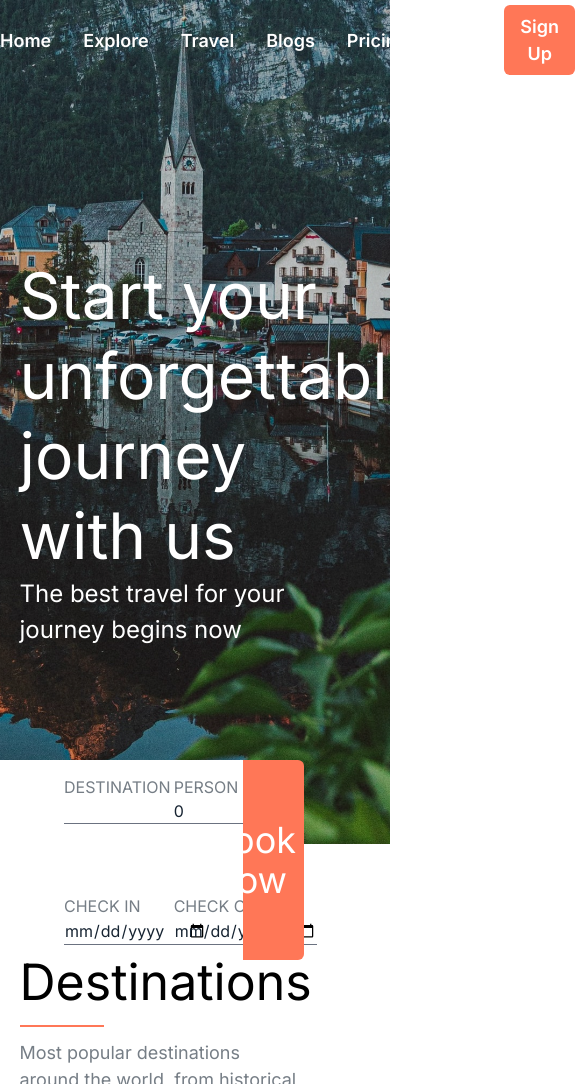
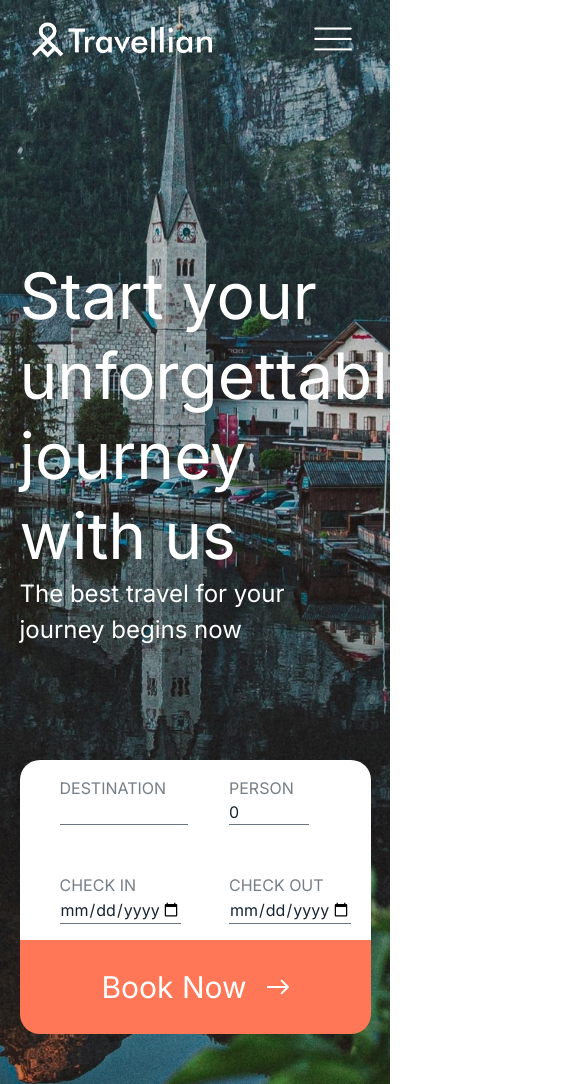
Before and after one commit to Prashant8Khatiwada/awakened_devs_assessment, a Next.js app: page / in a window 390 px wide. Shown: the top 1084 px of the page, 575 px wide, since content can reach past the window. Built offline with nearby package versions, Linux system fonts and the light colour scheme.

Commit message:
home responsive

```diff
--- a/app/components/Header.tsx
+++ b/app/components/Header.tsx
@@ -2,17 +2,22 @@ import React from "react";
 import Logo from "../../public/Logo.png";
 import Image from "next/image";
 import Link from "next/link";
+import HamBurger from "../../public/hamburger 1.png";
 
 const Header = () => {
   return (
-    <div className="text-color-primary w-full h-20 relative flex justify-around items-center bg-black bg-opacity-0 font-sound ">
+    <div className="text-color-primary w-full h-20 relative flex justify-between  px-16 mid:px-8 items-center bg-black bg-opacity-0 ">
       {/* For Logo  */}
       <div className="cursor-pointer">
-        <Image src={Logo} alt="logo" width={234} height={45.61} />
+        <Image
+          className="w-[243px] h-[45.61px] mid:w-[180px] mid:h-[36px]"
+          src={Logo}
+          alt="logo"
+        />
       </div>
 
       {/* For Menu  */}
-      <div className="flex gap-8 text-font-sm">
+      <div className="flex gap-8 mid:gap-4 text-font-md mid:text-font-sm sml:hidden">
         <Link href="/">
           <div className="cursor-pointer">Home</div>
         </Link>
@@ -31,12 +36,21 @@ const Header = () => {
       </div>
 
       {/* For Login Button  */}
-      <div className="flex gap-8 text-font-sm">
-        <button className="rounded-12 px-4 py-2">Log In</button>
-        <button className="bg-color-btn-primary rounded-md px-4 py-2">
+      <div className="flex gap-8 mid:gap-4 text-font-md mid:text-font-sm sml:hidden">
+        <button className="rounded-12 px-4 py-2 mid:px-3 mid:py-1">
+          Log In
+        </button>
+        <button className="bg-color-btn-primary rounded-md px-4 py-2 mid:px-3 mid:py-1">
           Sign Up
         </button>
       </div>
+
+      {/* ========== FOR SMALL SCREEN =========  */}
+      <Image
+        src={HamBurger}
+        alt="Hamburger"
+        className="sml:block hidden cursor-pointer"
+      />
     </div>
   );
 };
--- a/app/components/HeroSection.jsx
+++ b/app/components/HeroSection.jsx
@@ -18,15 +18,16 @@ const HeroSection = () => {
       </div>
 
       {/* Booking section  */}
-      <div className="h-[150px] w-[78%] flex mid:h-[200px] ">
+      <div className="h-[150px] w-[78%] flex mid:h-[200px] sml:flex-col sml:w-[90%] sml:self-center ">
         {/* left section  */}
-        <div className=" bg-color-primary h-full w-[80%] grid grid-flow-col mid:grid-cols-2 mid:grid-flow-row place-items-center justify-items-start pl-28 lrg:pl-16 mid:pl-0 gap-20 lrg:gap-10 mid:gap-0 ">
-          <div>
+        <div className=" bg-color-primary h-full w-[80%] sml:w-[100%] flex items-center justify-center px-10 pl-36 mid:pl-10 sml:px-5 sml:py-4 sml:rounded-t-[20px]">
+          <div className="grid grid-flow-col mid:grid-cols-2 sml:grid-cols-1 mid:grid-flow-row items-center justify-items-center gap-12 justify-between">
+            <div className="w-full">
               <p className="text-color-secondary-light">DESTINATION</p>
               <input className="block appearance-none w-32 bg-transparent border-b border-gray-500  focus:outline-none  text-color-secondary m-0 p-0" />
             </div>
 
-          <div>
+            <div className="w-full">
               <p className="text-color-secondary-light">PERSON</p>
               <select
                 className="block appearance-none w-20 bg-transparent border-b border-gray-500  focus:outline-none  text-color-secondary m-0 p-0"
@@ -39,7 +40,7 @@ const HeroSection = () => {
               </select>
             </div>
 
-          <div>
+            <div className="w-full">
               <p className="text-color-secondary-light">CHECK IN</p>
               <input
                 className="block appearance-none w-full bg-transparent border-b border-gray-500  focus:outline-none  text-color-secondary m-0 p-0"
@@ -48,7 +49,7 @@ const HeroSection = () => {
               />
             </div>
 
-          <div>
+            <div className="w-full">
               <p className="text-color-secondary-light">CHECK OUT</p>
               <input
                 className="block appearance-none w-full bg-transparent border-b border-gray-500  focus:outline-none  text-color-secondary m-0 p-0"
@@ -57,11 +58,15 @@ const HeroSection = () => {
               />
             </div>
           </div>
+        </div>
 
         {/* right section  */}
-        <div className="bg-color-btn-primary h-full w-[20%] rounded-tr-md rounded-br-md flex items-center justify-center gap-5">
-          <div className="text-5xl mid:text-4xl">
+        <div className="bg-color-btn-primary h-full w-[20%] sml:w-[100%] py-8 rounded-tr-[20px] sml:rounded-tr-none rounded-br-[20px] sml:rounded-bl-[20px] flex items-center justify-center gap-5">
+          <div className="text-5xl mid:text-[30px] sml:hidden">
             Book <br /> Now
+          </div>
+          <div className="text-5xl mid:text-[30px] hidden sml:block">
+            Book Now
           </div>
           <Image src={RightArrow} alt="Right Arrow" />
         </div>
--- a/app/components/Home.tsx
+++ b/app/components/Home.tsx
@@ -13,7 +13,7 @@ import TripPlanner from "./TripPlanner";
 const Home = () => {
   return (
     <>
-      <div className="h-screen w-screen relative mb-11">
+      <div className="h-screen sml:h-[1200px] w-screen relative mb-11">
         <Image
           src={background_image}
           alt="Your Image"
```
Also changed, not shown: public/hamburger 1.png (added). Lines whose indentation alone changed are shown as unchanged.
